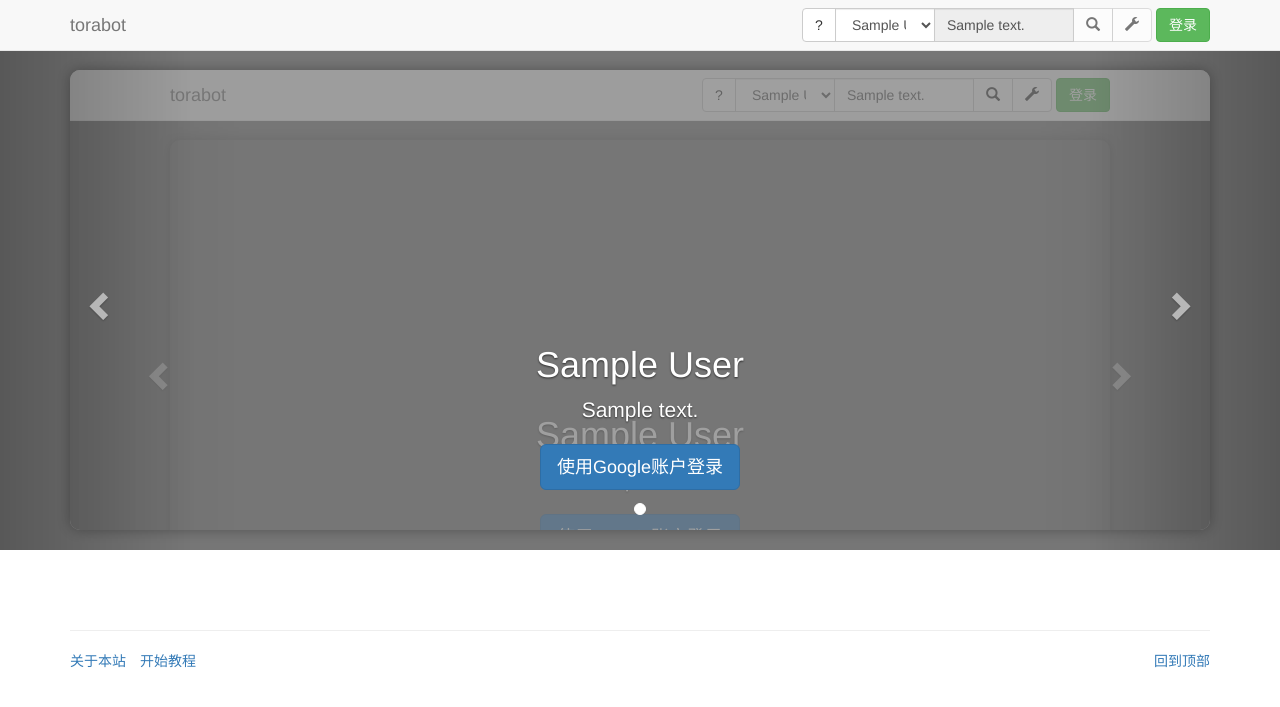
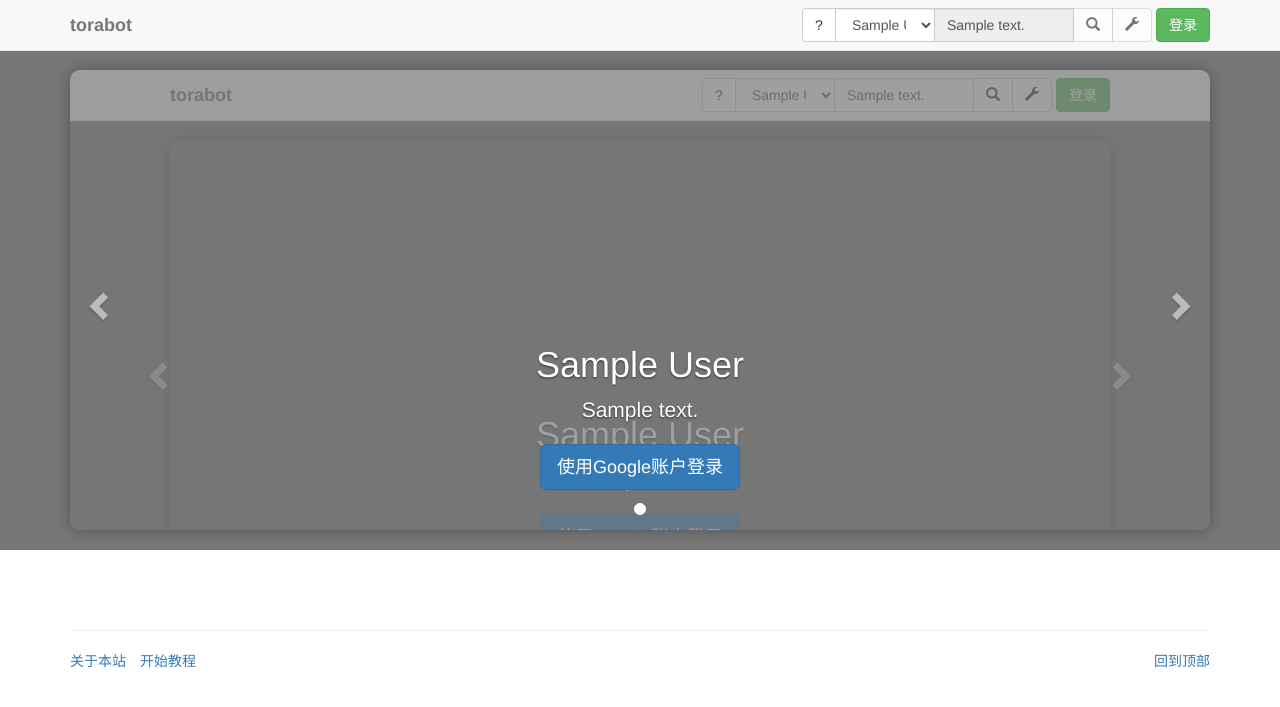
Before and after one commit to Answeror/torabot, a Python web app: template torabot/frontend/main/templates/index.html in a window 1280 px wide. Shown: the top 707 px of the page. Run offline with Jinja, Linux system fonts and the light colour scheme; the template is opened without the code that fills it: most values are stand-ins (such as "Sample title", 1, 10 or a date in 2020); some libraries are stand-ins or nearby versions.

Commit message:
change font and brand style

```diff
--- a/torabot/frontend/main/static/style.css
+++ b/torabot/frontend/main/static/style.css
@@ -1,8 +1,13 @@
 body {
     padding-top: 50px;
+    /* from v2ex */
+    font-family: "Helvetica Neue", "Luxi Sans", "DejaVu Sans", Tahoma, "Hiragino Sans GB", STHeiti !important;
 }
 body.intro {
     padding-top: 0;
+}
+body.snapshot {
+    overflow: hidden;
 }
 
 .intro .navbar {
@@ -59,3 +64,7 @@ span.w {
     overflow: hidden;
     text-overflow: ellipsis;
 }
+
+.carousel-control.left, .carousel-control.right {
+    background: none; !important
+}
--- a/torabot/frontend/main/templates/base.html
+++ b/torabot/frontend/main/templates/base.html
@@ -13,7 +13,7 @@
         <script src='//cdnjs.cloudflare.com/ajax/libs/jquery/2.0.3/jquery.min.js'></script>
         {% endblock %}
     </head>
-    <body style='{% if snapshot %}overflow: hidden;{% endif %}'>
+    <body {% if snapshot %}class=snapshot{% endif %}>
         {% block body %}{% endblock %}
     </body>
     <foot>
--- a/torabot/frontend/main/templates/nav.html
+++ b/torabot/frontend/main/templates/nav.html
@@ -19,7 +19,7 @@
                 <span class="icon-bar"></span>
                 <span class="icon-bar"></span>
             </button>
-            <a class=navbar-brand href='/'>torabot</a>
+            <a class=navbar-brand href='/'><strong>torabot</strong></a>
             {% if not snapshot %}<span class=navbar-brand><div class=g-plusone data-size=medium data-href='http://torabot.aip.io'></div></span>{% endif %}
         </div>
         <div class="collapse navbar-collapse">
```
